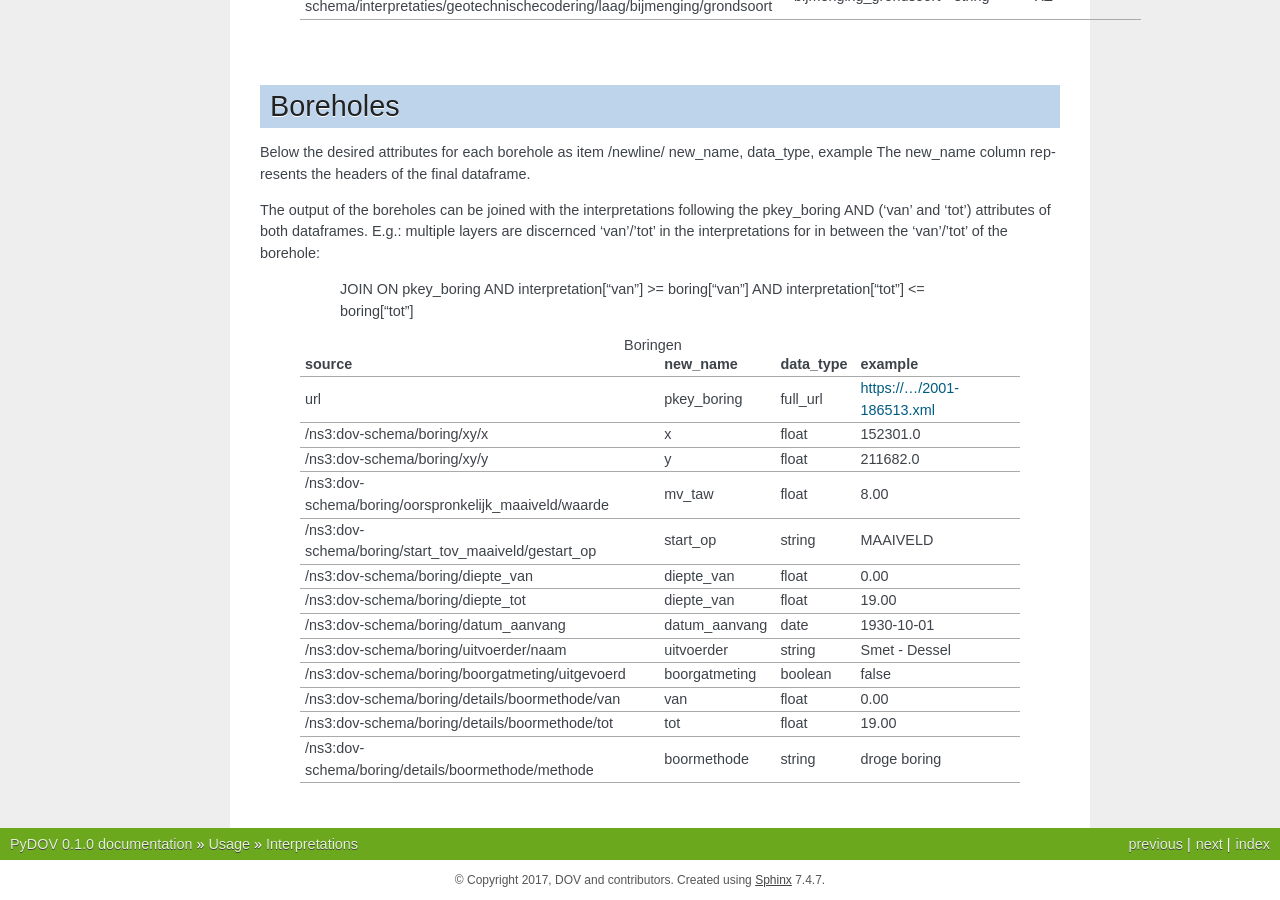
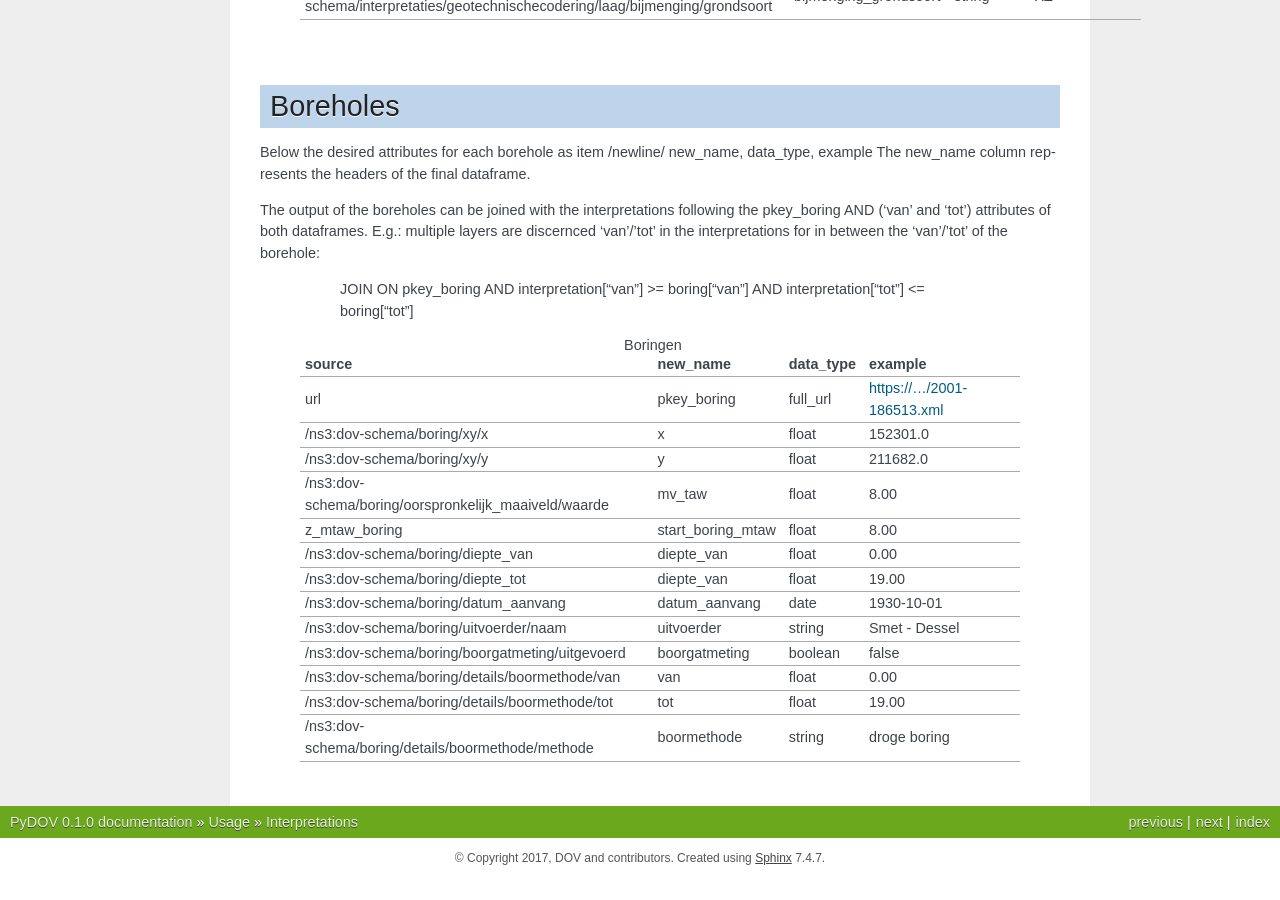
Before and after one commit to DOV-Vlaanderen/pydov, a Sphinx documentation site: the page built from docs/description_output_dataframes.rst, in a window 1280 px wide and 900 px high, scrolled down 2999 px. Built offline with Sphinx 7.4.7, drawn with Linux system fonts in a browser that asks for light colours; after the commit the page ends 3877 px from its top, so only the background shows below that.

Commit message:
change start_op op to value from wfs for mtaw of start drilling. This could be different from ground surface, but defines the 'van'/'tot' of the borehole

```diff
--- a/docs/description_output_dataframes.rst
+++ b/docs/description_output_dataframes.rst
@@ -140,6 +140,8 @@ between the 'van'/'tot' of the borehole:
     AND interpretation["tot"] <= boring["tot"]
 
 
+
+
   .. csv-table:: Boringen
     :header-rows: 1
 
@@ -148,7 +150,7 @@ between the 'van'/'tot' of the borehole:
     /ns3:dov-schema/boring/xy/x,x,float,152301.0
     /ns3:dov-schema/boring/xy/y,y,float,211682.0
     /ns3:dov-schema/boring/oorspronkelijk_maaiveld/waarde,mv_taw,float,8.00
-    /ns3:dov-schema/boring/start_tov_maaiveld/gestart_op,start_op,string,MAAIVELD
+    z_mtaw_boring,start_boring_mtaw,float,8.00
     /ns3:dov-schema/boring/diepte_van,diepte_van,float,0.00
     /ns3:dov-schema/boring/diepte_tot,diepte_van,float,19.00
     /ns3:dov-schema/boring/datum_aanvang,datum_aanvang,date,1930-10-01
```
